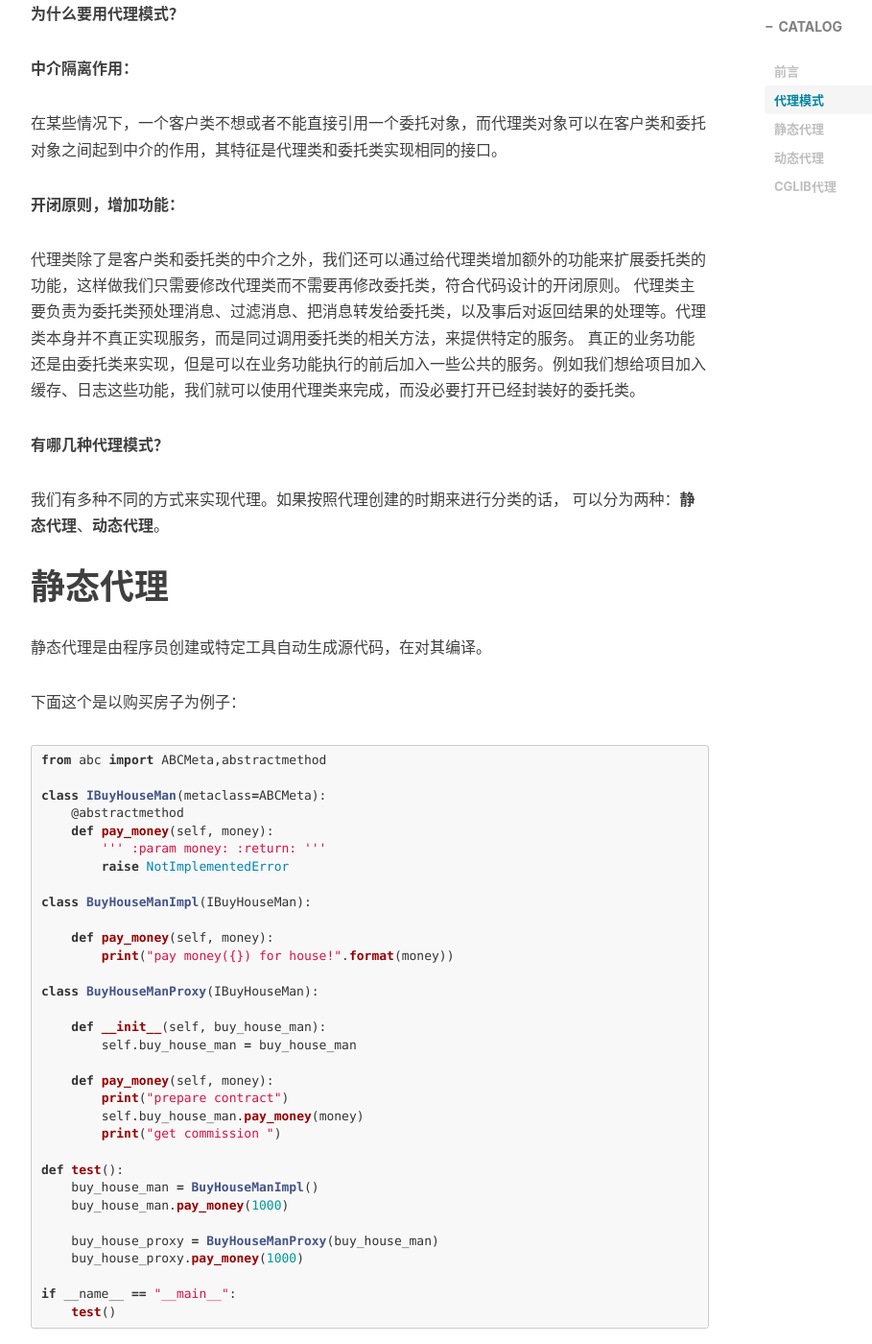
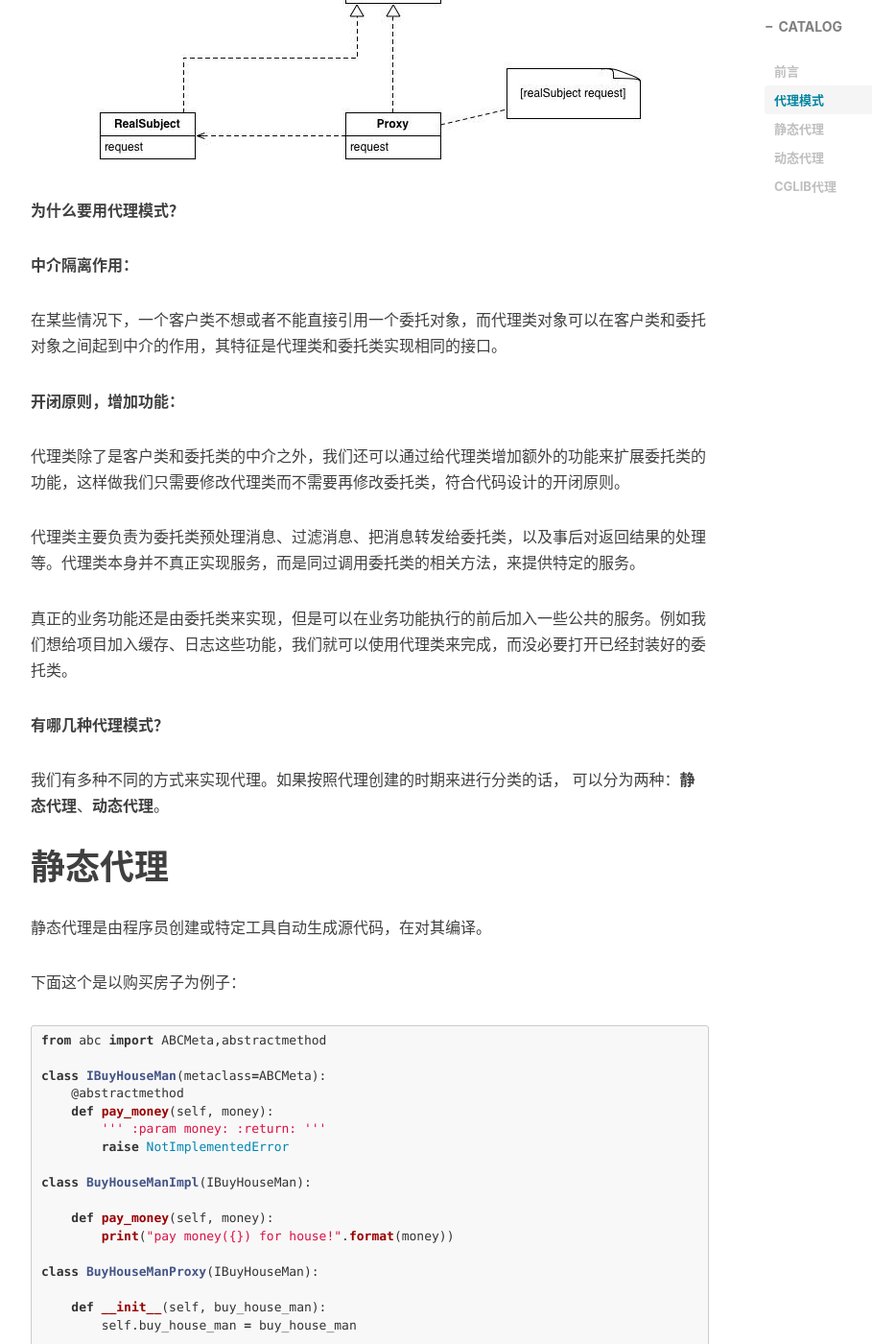
Before and after one commit to bearfly1990/bearfly.github.io, a Jekyll site: the page built from _posts/2018/11/2018-11-19-DesignPattern-Proxy.md, in a window 1280 px wide and 1400 px high, scrolled down 1051 px. Shown: the whole window at 96% size, without its empty margins (233-1142 px from the left). Built offline with Jekyll 4.4.1, drawn with Linux system fonts in a browser that asks for light colours; nearby versions of some CDN libraries; comment, search, counter and statistics services are not loaded; part of the change alters nothing that is shown; some of the changed text lies outside the part shown.

Commit message:
fix word issue

````diff
--- a/_posts/2018/11/2018-11-19-DesignPattern-Proxy.md
+++ b/_posts/2018/11/2018-11-19-DesignPattern-Proxy.md
@@ -25,7 +25,7 @@ tags:
 
 代理模式是给某一个对象提供一个代理对象，并由代理对象控制对原对象的引用。通俗的来讲代理模式就是我们生活中常见的中介。
 
-![proxy](img/post/2018/11/2018-11-19-DesignPattern-Proxy.jpg)
+![proxy](/img/post/2018/11/2018-11-19-DesignPattern-Proxy.jpg)
 
 **为什么要用代理模式？**
 
@@ -36,7 +36,9 @@ tags:
 **开闭原则，增加功能：**
 
 代理类除了是客户类和委托类的中介之外，我们还可以通过给代理类增加额外的功能来扩展委托类的功能，这样做我们只需要修改代理类而不需要再修改委托类，符合代码设计的开闭原则。
+
 代理类主要负责为委托类预处理消息、过滤消息、把消息转发给委托类，以及事后对返回结果的处理等。代理类本身并不真正实现服务，而是同过调用委托类的相关方法，来提供特定的服务。
+
 真正的业务功能还是由委托类来实现，但是可以在业务功能执行的前后加入一些公共的服务。例如我们想给项目加入缓存、日志这些功能，我们就可以使用代理类来完成，而没必要打开已经封装好的委托类。
 
 **有哪几种代理模式？**
@@ -91,7 +93,7 @@ if __name__ == "__main__":
 
 动态代理是在程序运行时通过反射机制动态创建的，耦合性大大降低，更加灵活。
 
-我对 python 的反射还不太熟悉，下面是网上的例子，有时候重构下，感觉他写的有点麻烦和绕：
+我对 python 的反射还不太熟悉，下面是网上的例子，感觉他写的有点麻烦和绕, 到时我重新写下：
 
 ```python
 from abc import ABCMeta,abstractmethod
@@ -163,7 +165,7 @@ if __name__ == "__main__":
     test()
 ```
 
-如果使用 Java 的话，那么就更加简单一些，应该类库中就有现成现成的`InvocationHandler`，很方便：
+如果使用 Java 的话，那么就很简单了，reflect类库中就有现成的`InvocationHandler`，很方便：
 
 ```java
 package main.java.proxy.impl;
````
